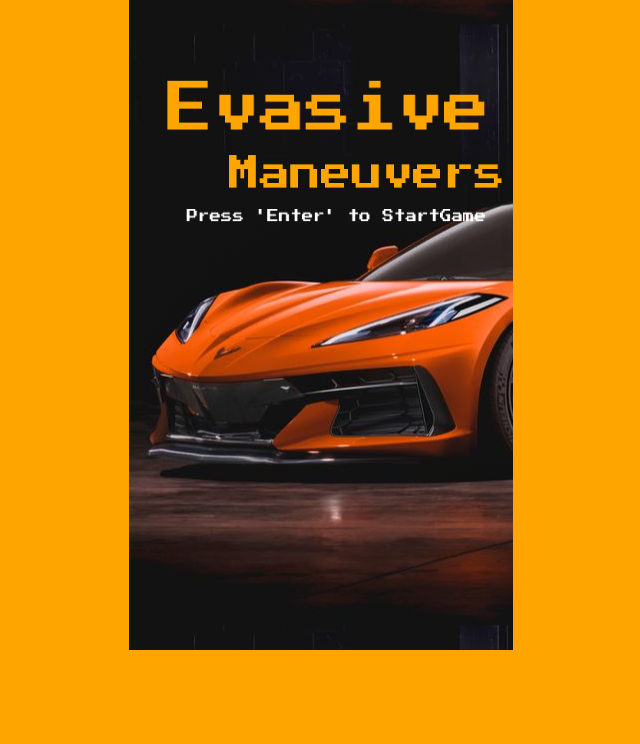
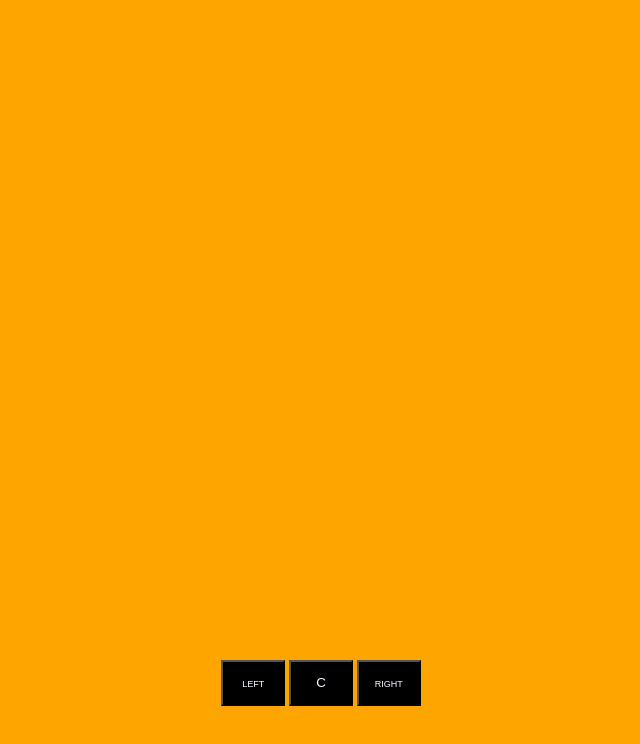
Before and after one commit to JamarTG/canvas-car-game, a plain HTML site: page index.html in a window 1280 px wide. Shown: the whole page, without its empty margins (319-959 px from the left). Drawn offline with Linux system fonts and the light colour scheme; a web font is replaced by a local one.

Commit message:
Update index.html

```diff
--- a/index.html
+++ b/index.html
@@ -27,7 +27,7 @@
         <button id="right">right</button>
       </div>
       <p style="color:white"></p>
-  <script src="main.js" ></script>
+<!--   <script src="main.js" ></script> -->
   <!-- <script src="main.js"></script> -->
 </body>
 </html>
```
